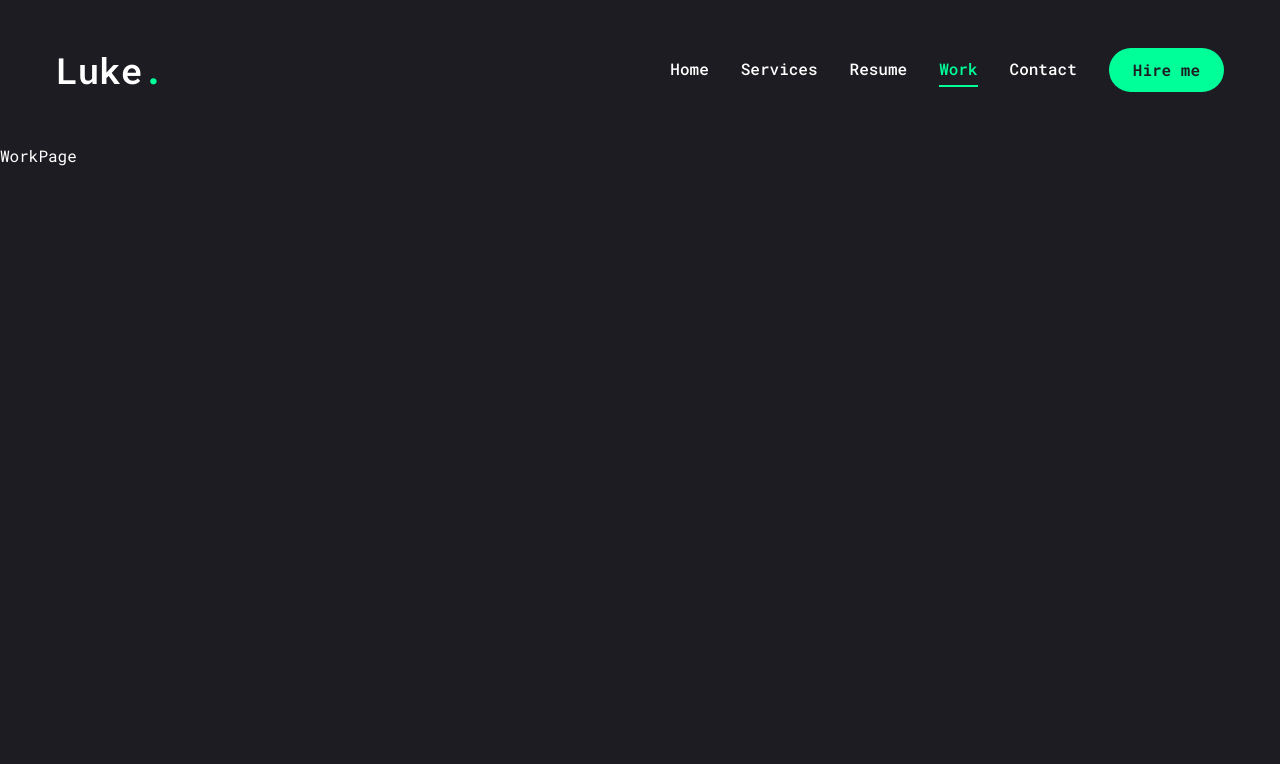
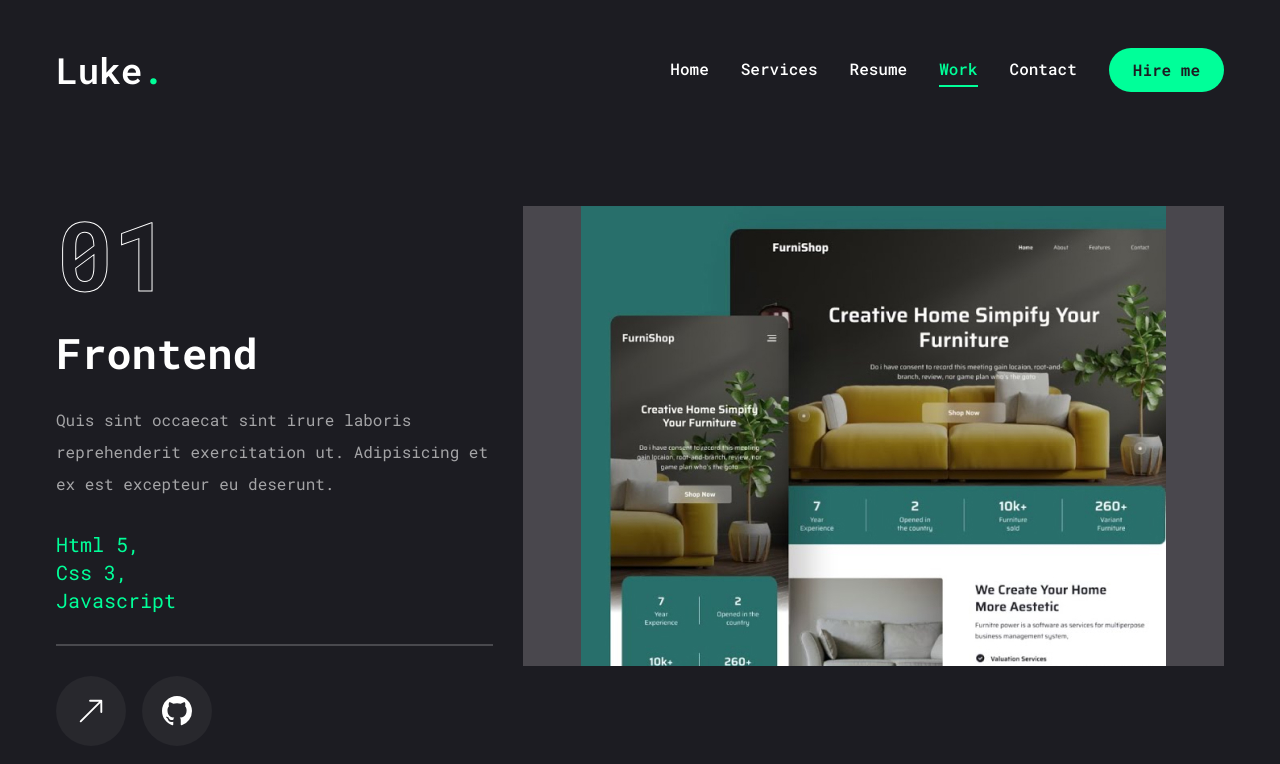
Before and after one commit to hebersolano/portfolio-website, a Next.js app: page /work in a window 1280 px wide. Shown: the top 764 px of the page. Built offline with nearby package versions, Linux system fonts and the light colour scheme.

Commit message:
work page 0.1

```diff
--- a/package.json
+++ b/package.json
@@ -29,6 +29,7 @@
     "react-countup": "^6.5.3",
     "react-dom": "^18",
     "react-icons": "^5.2.1",
+    "swiper": "^11.1.9",
     "tailwind-merge": "^2.4.0",
     "tailwindcss-animate": "^1.0.7"
   },
--- a/src/app/work/page.tsx
+++ b/src/app/work/page.tsx
@@ -1,5 +1,161 @@
+"use client";
+
+import { Swiper, SwiperClass, SwiperSlide } from "swiper/react";
+import "swiper/css";
+import { motion } from "framer-motion";
+import { BsArrowUpRight, BsGithub } from "react-icons/bs";
+import { useState } from "react";
+import Link from "next/link";
+import {
+  Tooltip,
+  TooltipContent,
+  TooltipProvider,
+  TooltipTrigger,
+} from "@/components/ui/tooltip";
+
+const projects = [
+  {
+    num: "01",
+    category: "frontend",
+    title: "project 1",
+    description:
+      "Quis sint occaecat sint irure laboris reprehenderit exercitation ut. Adipisicing et ex est excepteur eu deserunt.",
+    stack: [{ name: "Html 5" }, { name: "Css 3" }, { name: "Javascript" }],
+    image: "/assets/work/thumb1.png",
+    live: "",
+    github: "",
+  },
+  {
+    num: "02",
+    category: "fullstack",
+    title: "project 2",
+    description:
+      "Quis sint occaecat sint irure laboris reprehenderit exercitation ut. Adipisicing et ex est excepteur eu deserunt.",
+    stack: [{ name: "Next.js" }, { name: "Tailwind.css" }, { name: "Node.js" }],
+    image: "/assets/work/thumb2.png",
+    live: "",
+    github: "",
+  },
+  {
+    num: "03",
+    category: "fullstack",
+    title: "project 2",
+    description:
+      "Quis sint occaecat sint irure laboris reprehenderit exercitation ut. Adipisicing et ex est excepteur eu deserunt.",
+    stack: [{ name: "Next.js" }, { name: "Tailwind.css" }],
+    image: "/assets/work/thumb3.png",
+    live: "",
+    github: "",
+  },
+];
+
 function WorkPage() {
-  return <div>WorkPage</div>;
+  const [project, setProject] = useState(projects[0]);
+
+  function handleSlideChange(swiper: SwiperClass) {
+    const currentIndex = swiper.activeIndex;
+    setProject(projects[currentIndex]);
+  }
+
+  return (
+    <motion.div
+      initial={{ opacity: 0 }}
+      animate={{
+        opacity: 1,
+        transition: {
+          delay: 2.4,
+          duration: 0.4,
+          ease: "easeIn",
+        },
+      }}
+      className="flex min-h-[80vh] flex-col justify-center py-12 xl:px-0"
+    >
+      <div className="container">
+        <div className="flex flex-col xl:flex-row xl:gap-[30px]">
+          <div className="order-2 flex w-full flex-col xl:order-none xl:h-[460px] xl:w-[50%] xl:justify-between">
+            <div className="flex h-[40%] flex-col gap-[30px]">
+              {/* outline num */}
+              <div className="text-outline text-8xl font-extrabold leading-none text-transparent">
+                {project.num}
+              </div>
+              {/* project category */}
+              <h2 className="text-[42px] font-bold capitalize leading-none text-white transition-all duration-500 group-hover:text-accent">
+                {project.category}
+              </h2>
+              {/* project description */}
+              <p className="text-white/60">{project.description}</p>
+              {/*stack */}
+              <ul>
+                {project.stack.map((item, i) => (
+                  <li key={i} className="text-xl text-accent">
+                    {item.name}
+                    {i !== project.stack.length - 1 && ","}
+                  </li>
+                ))}
+              </ul>
+              {/* border */}
+              <div className="border border-white/20"></div>
+              {/* buttons */}
+              <div className="flex items-center gap-4">
+                {/* live project button */}
+                <Link href={project.live}>
+                  <TooltipProvider delayDuration={100}>
+                    <Tooltip>
+                      <TooltipTrigger className="group flex h-[70px] w-[70px] items-center justify-center rounded-full bg-white/5">
+                        <BsArrowUpRight className="text-3xl text-white group-hover:text-accent" />
+                      </TooltipTrigger>
+                      <TooltipContent>
+                        <p>Live Project</p>
+                      </TooltipContent>
+                    </Tooltip>
+                  </TooltipProvider>
+                </Link>
+
+                {/* github button */}
+                <Link href={project.github}>
+                  <TooltipProvider delayDuration={100}>
+                    <Tooltip>
+                      <TooltipTrigger className="group flex h-[70px] w-[70px] items-center justify-center rounded-full bg-white/5">
+                        <BsGithub className="text-3xl text-white group-hover:text-accent" />
+                      </TooltipTrigger>
+                      <TooltipContent>
+                        <p>Github Repository</p>
+                      </TooltipContent>
+                    </Tooltip>
+                  </TooltipProvider>
+                </Link>
+              </div>
+            </div>
+          </div>
+          <div className="w-full xl:w-[60%]">
+            <Swiper
+              spaceBetween={30}
+              slidesPerView={1}
+              onSlideChange={handleSlideChange}
+              className="xl:h-520px mb-12"
+            >
+              {projects.map((project, i) => (
+                <SwiperSlide key={i} className="w-full">
+                  <div className="group relative flex h-[460px] items-center justify-center bg-pink-50/20">
+                    {/* overlay */}
+                    <div className=""></div>
+                    {/* image */}
+                    <div className="relative">
+                      <img
+                        src={project.image}
+                        alt="project image"
+                        className="h-full w-full object-cover"
+                      />
+                    </div>
+                  </div>
+                </SwiperSlide>
+              ))}
+            </Swiper>
+          </div>
+        </div>
+      </div>
+    </motion.div>
+  );
 }
 
 export default WorkPage;
```
Also changed, not shown: 1 other file (tests, documents, lock files or other folders).
